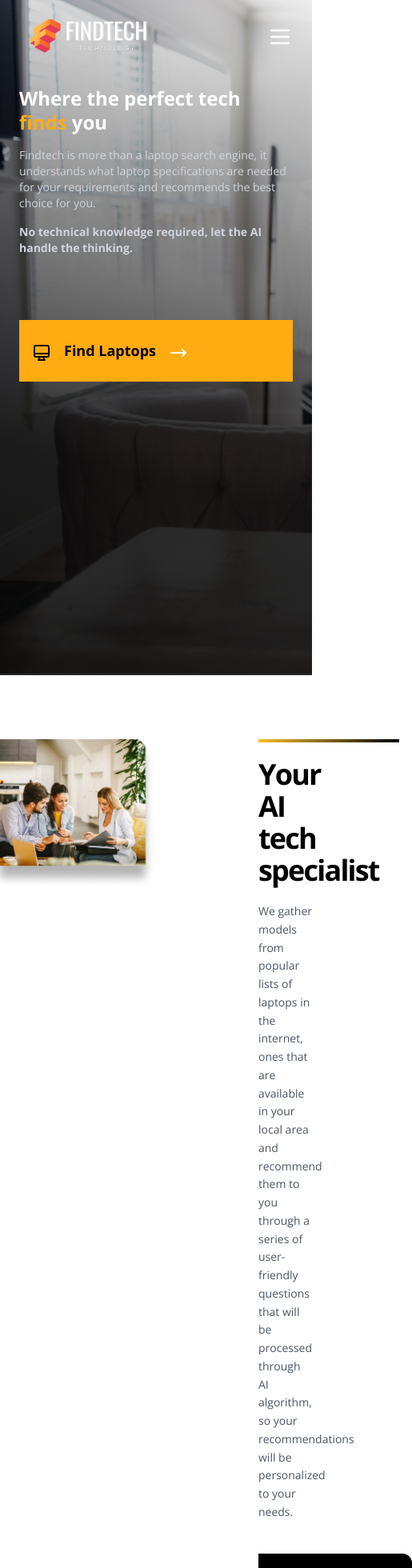
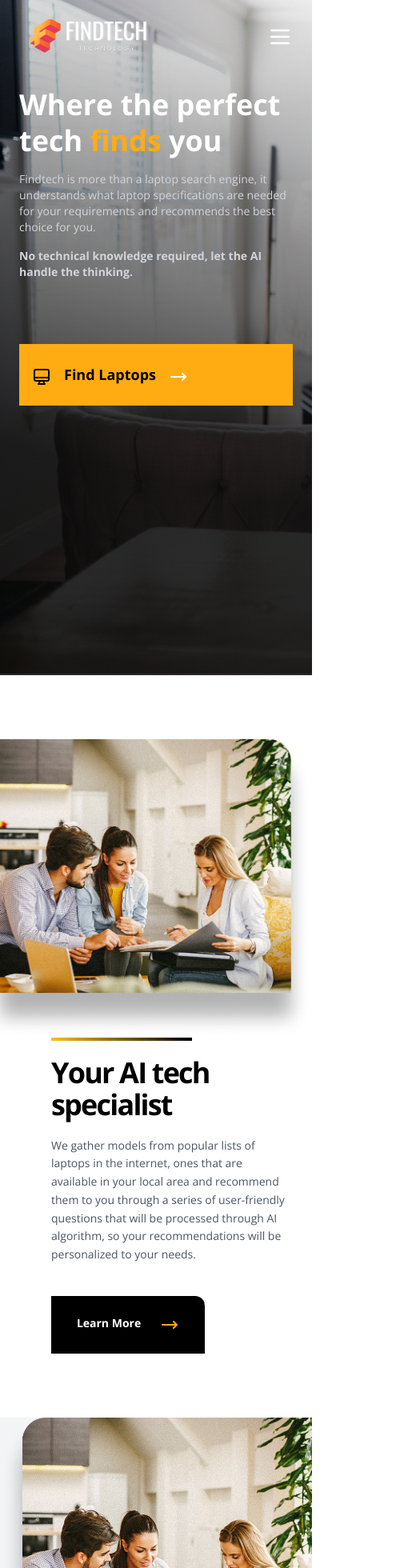
Before and after one commit to MajorQ/FindTech, a React (Create React App) app: page / in a window 390 px wide. Shown: the top 1960 px of the page at 80% size, 515 px wide, since content can reach past the window. Built offline with nearby package versions, Linux system fonts and the light colour scheme.

Commit message:
fix: responsiveness for MainInfo & SecondInfo in Landing Page

```diff
--- a/src/components/landing-page/body/MainInfo.jsx
+++ b/src/components/landing-page/body/MainInfo.jsx
@@ -3,11 +3,11 @@ import RoundedButton from '../../core/RoundedButton.jsx';
 
 const MainInfo = () => {
 	return (
-		<div className="container grid grid-cols-2 mt-20">
+		<div className="container md:grid md:grid-cols-2 mt-20">
 			<div className="">
 				<img src={image_maininfo} alt="" width="754" height="650" />
 			</div>
-			<div className="max-w-xl ml-32 flex flex-col justify-center items-left ">
+			<div className="max-w-xl flex flex-col justify-center items-left ml-16 mr-8 md:ml-32">
 				<div className="w-44 h-1 bg-gradient-to-r from-yellow-400 to-black"></div>
 				<div className="my-5">
 					<h2 className="text-4xl text-left text-black font-bold tracking-tighter">
--- a/src/components/landing-page/body/SecondInfo.jsx
+++ b/src/components/landing-page/body/SecondInfo.jsx
@@ -3,15 +3,15 @@ import RoundedButton from '../../core/RoundedButton.jsx';
 
 const SecondInfo = () => {
 	return (
-		<div className="bg-gray-100 grid grid-cols-2 mt-20">
-			<div className="max-w-xl mx-32 flex flex-col justify-center items-left ">
+		<div className="bg-gray-100 flex flex-col-reverse md:grid md:grid-cols-2 mt-20">
+			<div className="max-w-xl flex flex-col justify-center items-left ml-16 mr-8 md:mx-32">
 				<div className="w-44 h-1 bg-gradient-to-r from-yellow-400 to-black"></div>
 				<div className="my-5">
 					<h2 className="text-4xl text-left text-black font-bold tracking-tighter">
 						You're in good hands
 					</h2>
 				</div>
-				<div className="max-w-sm">
+				<div className="max-w-sm mb-10 md:m-0">
 					<p className="text-left mb-10 text-gray-600 text-sm leading-relaxed">
 						We work hard to make sure you get the best of the recommendations in
 						the internet. Make yourself at ease with our best picked laptop
--- a/src/components/landing-page/header/HeaderBody.jsx
+++ b/src/components/landing-page/header/HeaderBody.jsx
@@ -1,7 +1,7 @@
 const HeaderBody = () => {
 	return (
 		<section className="md:col-span-1 my-10 md:m-0">
-			<h1 className="text-2xl md:text-6xl font-bold leading-tight my-4">
+			<h1 className="text-4xl md:text-6xl font-bold leading-tight my-4">
 				<span className="text-white">Where the perfect tech </span>
 				<span className="text-accent">finds </span>
 				<span className="text-white">you</span>
```
